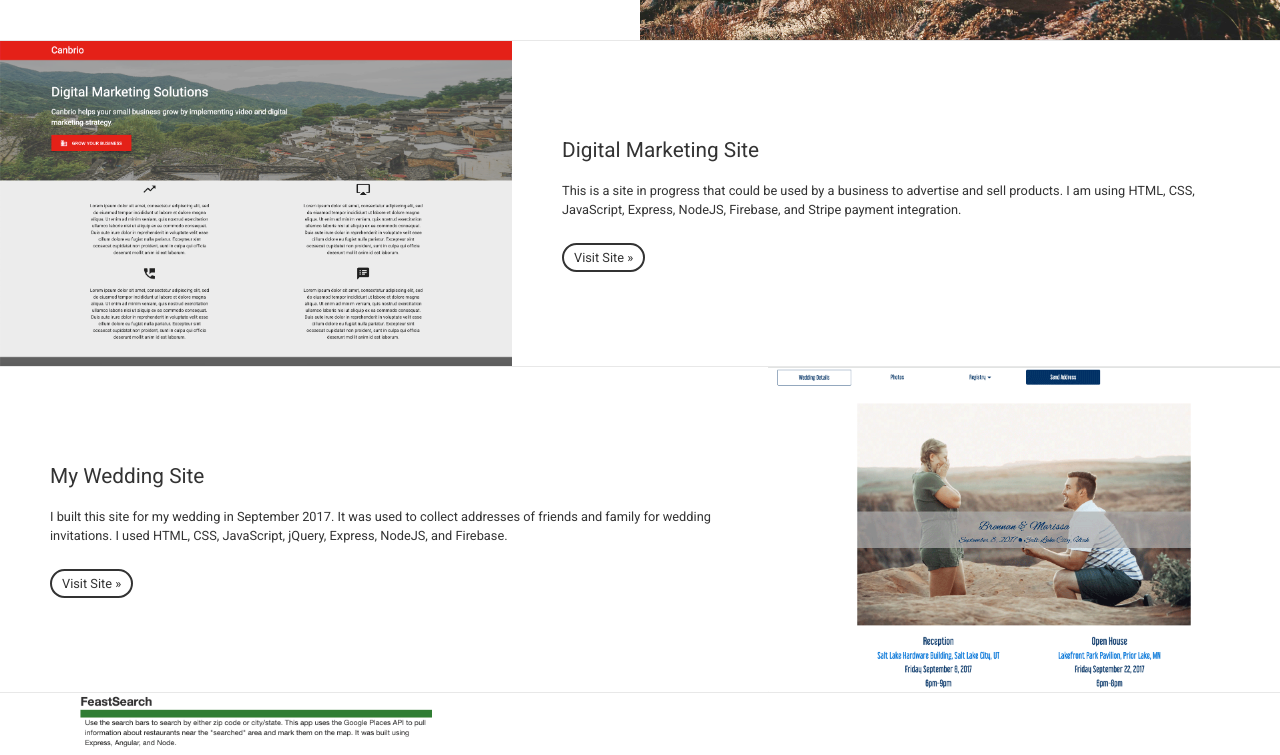
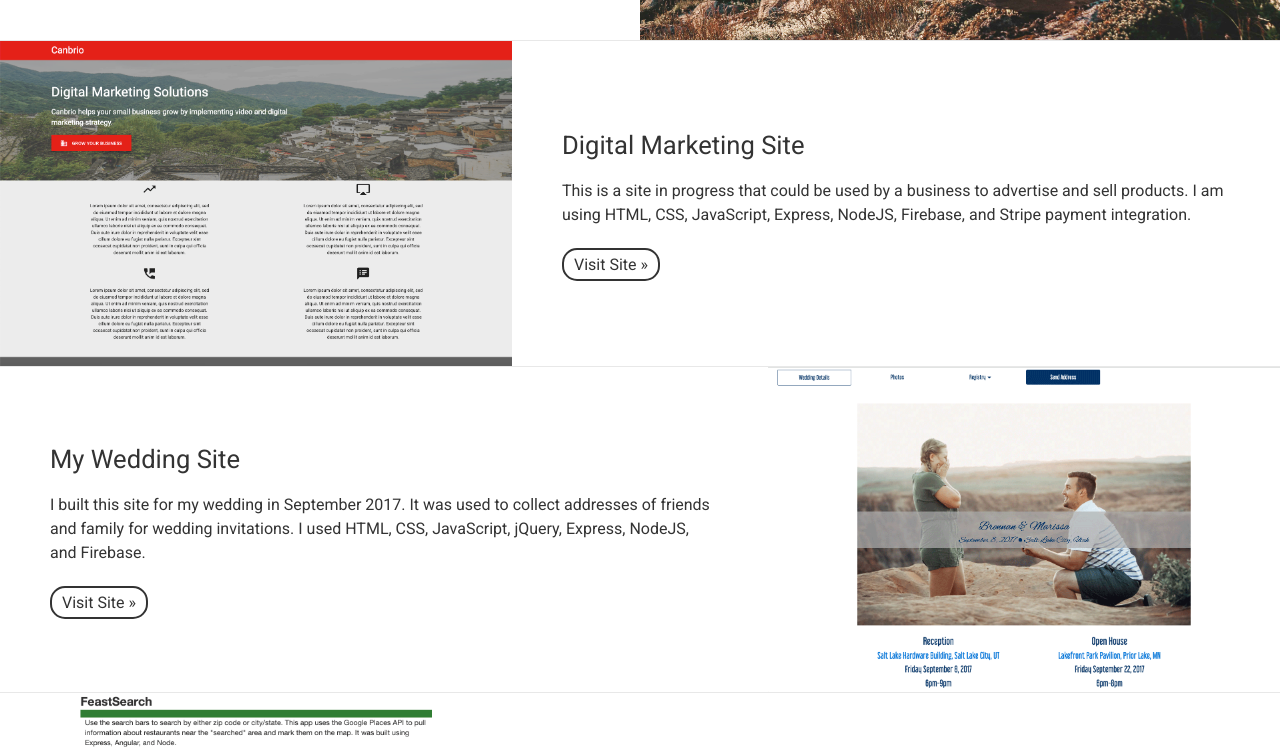
Before and after one commit to bvneilson/brennanneilson.com, a website: page public/index.html in a window 1280 px wide. Shown: the part 760-1515 px from the top of the page. Drawn offline with nearby package versions, Linux system fonts and the light colour scheme.

Commit message:
Increasing font sizes for tablet and desktop

```diff
--- a/public/style.css
+++ b/public/style.css
@@ -148,13 +148,13 @@ footer {
     width: 100%;
   }
   .project-description h3 {
-    font-size: 1.3rem;
+    font-size: 1.4rem;
   }
   .project-description p {
-    font-size: .8rem;
+    font-size: .9rem;
   }
   .project-description a {
-    font-size: .8rem;
+    font-size: .9rem;
   }
 }
 
@@ -173,4 +173,13 @@ footer {
   .social {
     width: 30%;
   }
+  .project-description h3 {
+    font-size: 1.6rem;
+  }
+  .project-description p {
+    font-size: 1rem;
+  }
+  .project-description a {
+    font-size: 1rem;
+  }
 }
```
